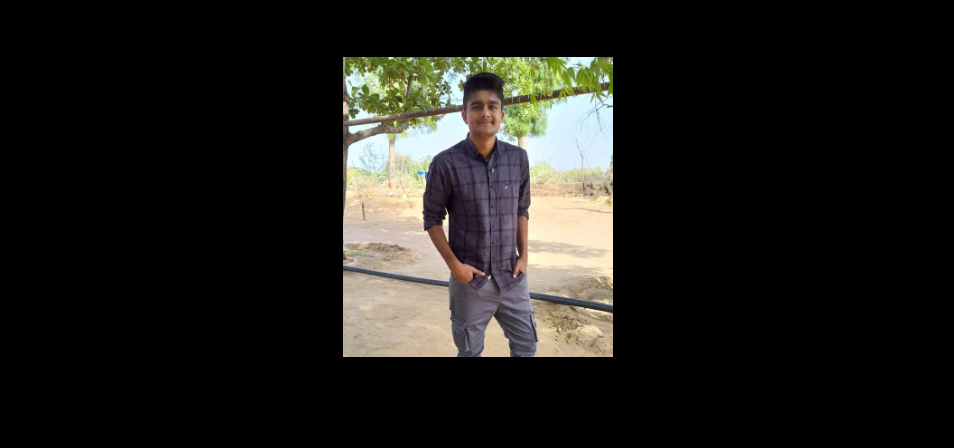
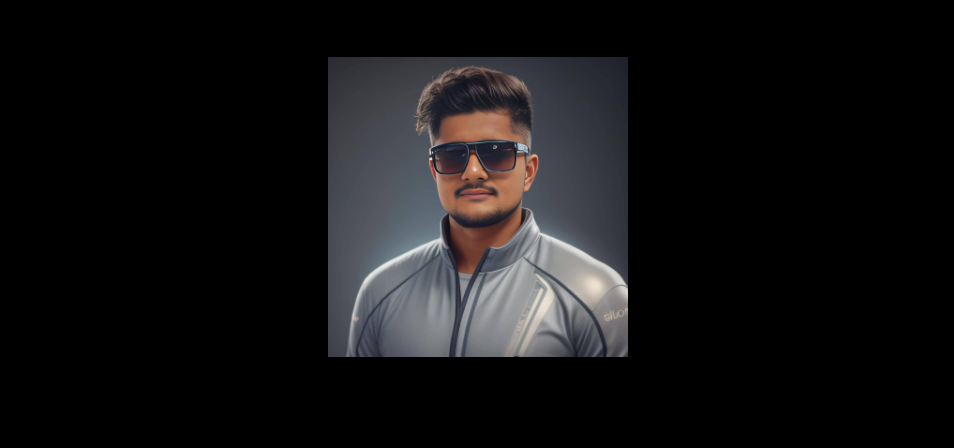
Before and after one commit to Mspurohit15/Mspurohit15.github.io, a plain HTML site: page index.html in a window 1280 px wide. Shown: the top 448 px of the page, without its empty margins (162-1116 px from the left). Drawn offline with Linux system fonts and the light colour scheme.

Commit message:
Update index.html

```diff
--- a/index.html
+++ b/index.html
@@ -11,7 +11,7 @@
   </head>
   <body>
 
-     <img src="naresh.jpeg" alt="Purohit Naresh" style="height: 300px;;max-width:100%;">
+     <img src="styles/photo_2024-11-10_00-17-50.jpg" alt="Purohit Naresh" style="height: 300px;;max-width:100%;">
 
     <div class="page-wrapper">
 
```
